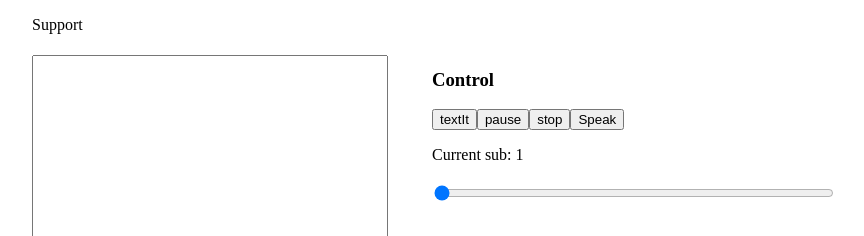
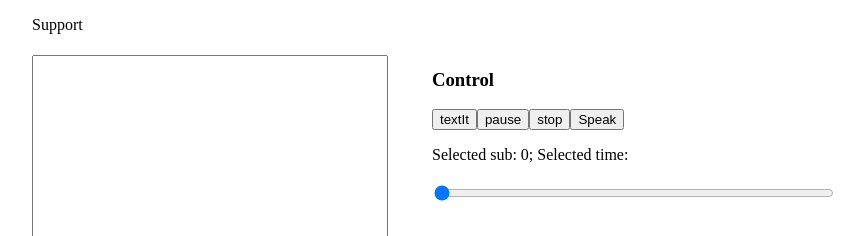
Before and after one commit to hasan42/ng-srt-tts, an Angular app: page / in a window 1280 px wide. Shown: the top 236 px of the page, without its empty margins (208-1072 px from the left). Built offline with nearby package versions, Linux system fonts and the light colour scheme.

Commit message:
add time on selected sub

```diff
--- a/src/app/wrap/wrap.component.html
+++ b/src/app/wrap/wrap.component.html
@@ -21,7 +21,7 @@
           <button (click)="play()">Speak</button>
         </div>
         <div class="option">
-          <p>Current sub: {{form.timeline + 1}}</p>
+          <p>Selected sub: {{form.timeline}}; Selected time: {{getTime()}} </p>
           <div class="range">
             <input type="range"
                    min="0"
@@ -31,11 +31,11 @@
                    name="timeline"
                    [(ngModel)]="form.timeline"
                    #timeline="ngModel"
-                   (change)="onChangeTimeline($event.target.value)"
+                   (click)="onChangeTimeline($event.target.value)"
                    [value]="form.timeline">
             <datalist id="tickmarks">
               <ng-container *ngFor="let tick of textArr; index as i; first as first; last as last">
-                <option [value]="tick.id">
+                <option [value]="i">
               </ng-container>
 
 
--- a/src/app/wrap/wrap.component.ts
+++ b/src/app/wrap/wrap.component.ts
@@ -17,7 +17,7 @@ export class WrapComponent implements OnInit {
   form = {
     text: null,
     voice: null,
-    timeline: null,
+    timeline: 0,
     volume: 1,
     rate: 1,
     pitch: 1
@@ -51,13 +51,17 @@ export class WrapComponent implements OnInit {
     this.voices = window.speechSynthesis.getVoices();
   }
 
+  getTime() {
+    if(this.textArr.length)
+      return this.textArr[this.form.timeline].time.start
+  }
+
   onChangeVoice(voice){
     this.form.voice = voice
   }
   onChangeTimeline(timeline){
     this.timelineChange = true
     this.form.timeline = timeline
-    // console.log(this.form);
   }
 
   speak(nowmsg) {
```
